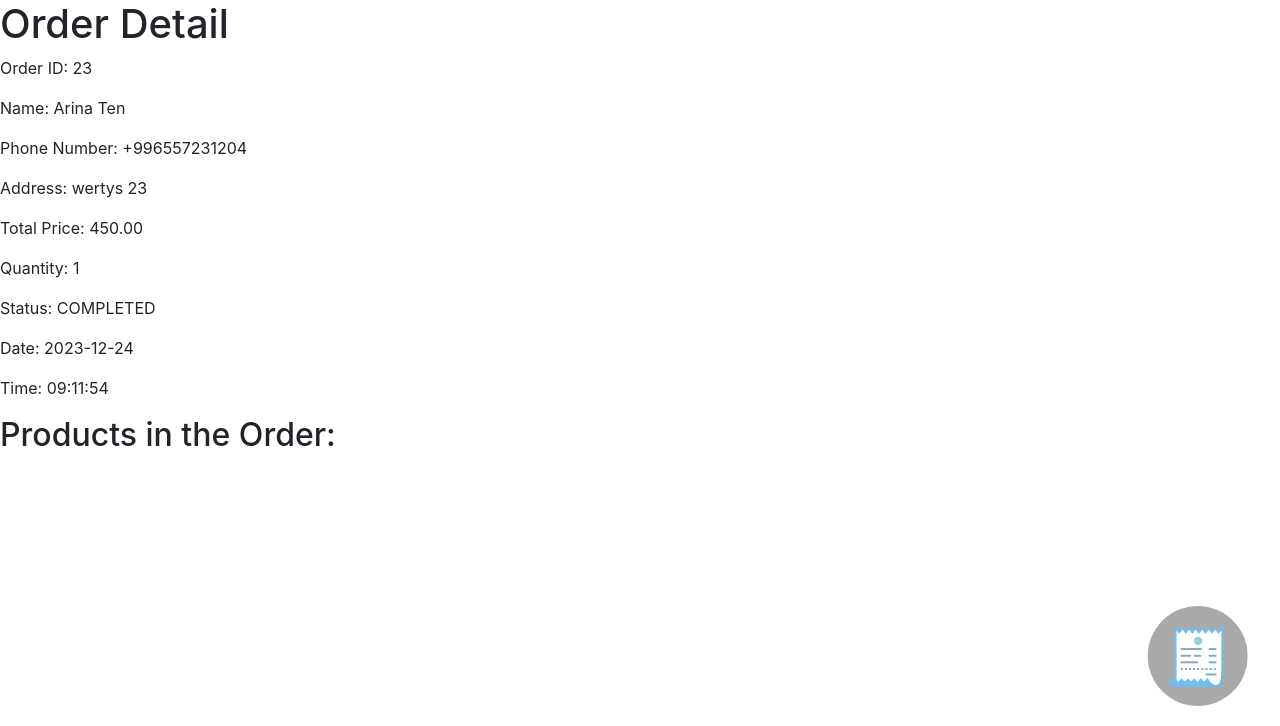
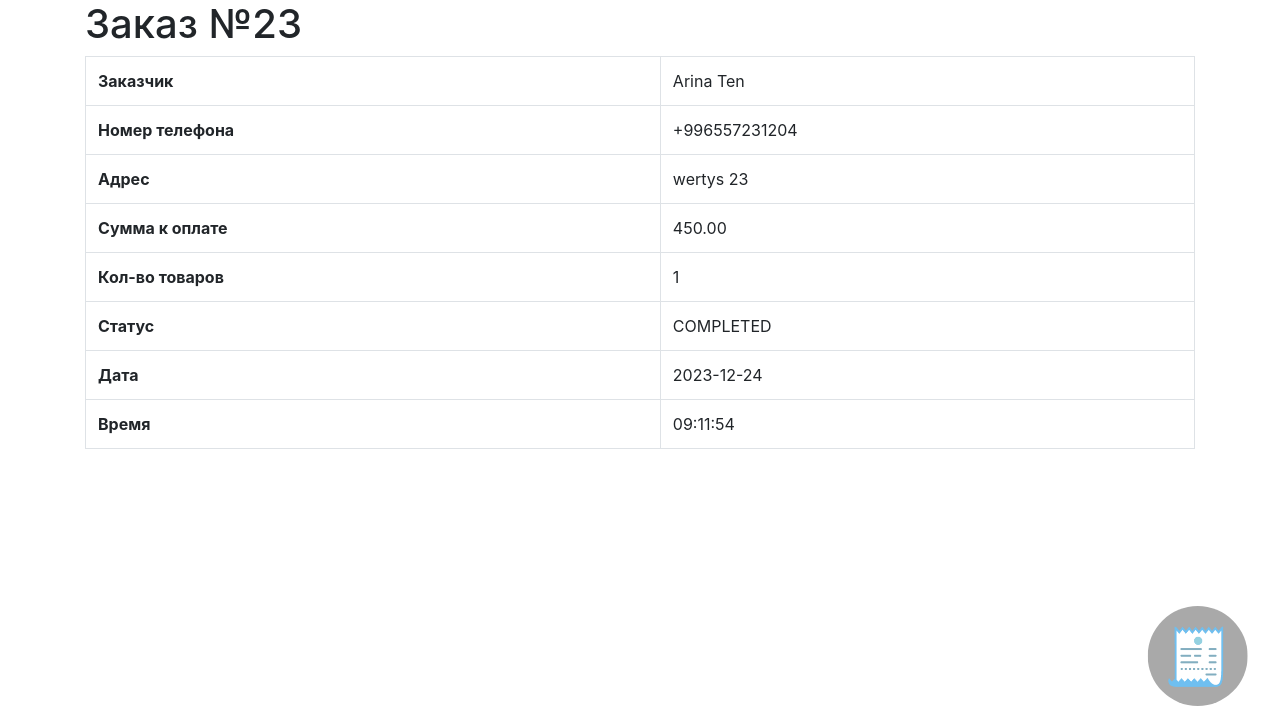
Before and after one commit to arina231204/neobook.challenge, a Django app: page /orders/23/ in a window 1280 px wide. Shown: the part 74-800 px from the top of the page. Run offline with Django 5.2, Linux system fonts and the light colour scheme; data comes from the database, SQL or seed files in the repository; both versions use the stored data as it was after the commit; some libraries are stand-ins or nearby versions.

Commit message:
14/14:Change the pdf look and order and fixed bugs

```diff
--- a/myapp/models.py
+++ b/myapp/models.py
@@ -9,6 +9,7 @@ class Category(models.Model):
         return self.name
 
 class Product(models.Model):
+
     category = models.ForeignKey(Category, on_delete=models.CASCADE)
     name = models.CharField(max_length=100)
     description = models.TextField()
@@ -16,6 +17,7 @@ class Product(models.Model):
     available = models.BooleanField(default=True)
     quantity_available = models.IntegerField()
     image = models.ImageField(upload_to='images/')
+
 
 
     def __str__(self):
@@ -31,10 +33,10 @@ class CartItem(models.Model):
 
 class Order(models.Model):
     STATUS_CHOICES = [
-        ('PENDING','PENDING'),
-        ('APPROVED', 'APPROVED'),
-        ('COMPLETED','COMPLETED'),
-        ('CANCEL','CANCEL'),
+        ('Нa расмотрении','PENDING'),
+        ('Делается', 'APPROVED'),
+        ('Доставлено','COMPLETED'),
+        ('Отменено','CANCEL'),
     ]
     session = models.ForeignKey(Session, on_delete=models.CASCADE)
     address = models.CharField(max_length=255)
@@ -43,7 +45,7 @@ class Order(models.Model):
     name = models.CharField(max_length=100)
     phone_number = models.CharField(max_length=20)
     created_at = models.DateTimeField(auto_now_add=True)
-    status = models.CharField(max_length=20, choices=STATUS_CHOICES, default='PENDING')
+    status = models.CharField(max_length=20, choices=STATUS_CHOICES, default='Нa расмотрении')
     cart_items = models.ManyToManyField('CartItem', blank=True)
 
     def __str__(self):
--- a/myapp/views.py
+++ b/myapp/views.py
@@ -1,13 +1,14 @@
 import os
+from io import BytesIO
 
-from django.shortcuts import render, redirect
 from django.http import HttpResponse
 from django.shortcuts import get_object_or_404
+from django.shortcuts import render, redirect
+from reportlab.pdfbase import pdfmetrics
+from reportlab.pdfbase.ttfonts import TTFont
 from reportlab.pdfgen import canvas
-from io import BytesIO
 
-from myproject import settings
-from .models import Product,Category,CartItem, OrderItem,Order, Category
+from .models import Product, CartItem, OrderItem, Order, Category
 
 
 def category_list(request):
@@ -79,6 +80,8 @@ def update_cart(request, item_id):
 
     return redirect('view_cart')
 
+from django.db.models import F
+
 def create_order(request):
     session_key = request.session.session_key
     cart_items = CartItem.objects.filter(session=session_key)
@@ -108,11 +111,21 @@ def create_order(request):
             phone_number=phone_number
         )
 
-        # Добавление содержимого корзины в OrderItem перед очисткой корзины
+        # Уменьшение количества продуктов на складе после оформления заказа
         for cart_item in cart_items:
+            product = cart_item.product
+            quantity_to_reduce = cart_item.quantity
+            product.quantity_available -= quantity_to_reduce  # Предполагается, что у продукта есть поле quantity
+            product.save()
+
+            # Или если у вас есть возможность использовать F-объекты для обновления в базе данных без извлечения объекта
+            # Примерно так:
+            # Product.objects.filter(id=product.id).update(quantity=F('quantity') - quantity_to_reduce)
+
+            # Создание записи OrderItem для каждого элемента корзины
             OrderItem.objects.create(
                 order=order,
-                product=cart_item.product,
+                product=product,
                 quantity=cart_item.quantity
             )
 
@@ -124,63 +137,15 @@ def create_order(request):
 
     return render(request, 'order.html', {'cart_items': cart_items})
 
+
 def view_all_orders(request):
     orders = Order.objects.all()
     return render(request, 'all_orders.html', {'orders': orders})
 
-# def generate_order_pdf(request, order_id):
-#     order = get_object_or_404(Order, pk=order_id)
-#
-#     response = HttpResponse(content_type='application/pdf')
-#     response['Content-Disposition'] = f'attachment; filename="order_{order.id}.pdf"'
-#
-#     pdf = canvas.Canvas(response)
-#
-#     # Установка шрифта DejaVuSans, поддерживающего кириллицу
-#     pdf.setFont("Times-Roman", 12)
-#
-#     pdf.drawString(100, 800, f"Order ID: {order.id}")
-#     pdf.drawString(100, 780, f"Name: {order.name}")
-#     pdf.drawString(100, 760, f"Phone Number: {order.phone_number}")
-#     pdf.drawString(100, 740, f"Address: {order.address}")
-#     pdf.drawString(100, 720, f"Total Price: {order.total_price}")
-#     pdf.drawString(100, 700, f"Quantity: {order.quantity}")
-#     pdf.drawString(100, 680, f"Status: {order.status}")
-#
-#     formatted_date = order.created_at.strftime('%Y-%m-%d')
-#     formatted_time = order.created_at.strftime('%H:%M:%S')
-#     pdf.drawString(100, 660, f"Date: {formatted_date}")
-#     pdf.drawString(100, 640, f"Time: {formatted_time}")
-#
-#     pdf.showPage()
-#     pdf.save()
-#     return response вот для справки def order_detail(request, order_id):
-#     order = Order.objects.get(pk=order_id)
-#     order_items = OrderItem.objects.filter(order=order)
-#     items_with_total = []
-#     for order_item in order_items:
-#         total = order_item.quantity * order_item.product.price
-#         items_with_total.append({
-#             'order_item': order_item,
-#             'total': total,
-#
-#         })
-#
-#     context = {
-#         'order': order,
-#         'items_with_total': items_with_total,
-#     }
-#
-#     return render(request, 'order_detail.html', context)
 
 
-from io import BytesIO
-from reportlab.pdfgen import canvas
-from reportlab.pdfbase.ttfonts import TTFont
-from reportlab.pdfbase import pdfmetrics
 
-from reportlab.lib.pagesizes import letter
-from reportlab.pdfgen import canvas
+
 
 def generate_order_pdf(request, order_id):
     order = get_object_or_404(Order, pk=order_id)
@@ -223,7 +188,7 @@ def generate_order_pdf(request, order_id):
         pdf.drawString(100, y_coordinate, text)
         y_coordinate -= 20
     image_path = 'media/images/k.png'  # Путь к вашему изображению
-    pdf.drawImage(image_path, 100, 500, width=200, height=100)
+    pdf.drawImage(image_path, 350,600, width=220, height=210)
     pdf.showPage()
     pdf.save()
 
--- a/templates/category_detail.html
+++ b/templates/category_detail.html
@@ -110,9 +110,9 @@
                     <img src="{{ product.image.url }}" class="card-img-top img-fluid" alt="{{ product.name }}">
                     <div class="card-body">
                         <h5 class="card-title">{{ product.name }}</h5>
-                        <p class="card-text">{{ product.price }} с</p>
+                        <p class="card-text">{{ product.price }} сом  за {{ product.description }}</p>
 
-                        {% if product.available %}
+                        {% if product.quantity_available != 0 %}
 
                         <form method="post" action="{% url 'add_to_cart' product.id %}">
                             {% csrf_token %}
@@ -125,7 +125,7 @@
                         </form>
 
                         {% else %}
-                            <p>Out of stock</p>
+                            <p>Пока нет в наличии</p>
                         {% endif %}
                     </div>
                 </div>
--- a/templates/order_detail.html
+++ b/templates/order_detail.html
@@ -5,8 +5,101 @@
 {% endblock %}
 
 {% block content %}
+    <div class="container">
+        <div class="order-info">
+            <h1>Заказ №{{ order.id }}</h1>
+            <div class="table-responsive">
+                <table class="table table-bordered">
+                    <tbody>
+                        <tr>
+                            <th scope="row">Заказчик</th>
+                            <td>{{ order.name }}</td>
+                        </tr>
+                        <tr>
+                            <th scope="row">Номер телефона</th>
+                            <td>{{ order.phone_number }}</td>
+                        </tr>
+                        <tr>
+                            <th scope="row">Адрес</th>
+                            <td>{{ order.address }}</td>
+                        </tr>
+                        <tr>
+                            <th scope="row">Сумма к оплате</th>
+                            <td>{{ order.total_price }}</td>
+                        </tr>
+                        <tr>
+                            <th scope="row">Кол-во товаров</th>
+                            <td>{{ order.quantity }}</td>
+                        </tr>
+                        <tr>
+                            <th scope="row">Статус</th>
+                            <td>{{ order.status }}</td>
+                        </tr>
+                        <tr>
+                            <th scope="row">Дата</th>
+                            <td>{{ order.created_at|date:"Y-m-d" }}</td>
+                        </tr>
+                        <tr>
+                            <th scope="row">Время</th>
+                            <td>{{ order.created_at|time:"H:i:s" }}</td>
+                        </tr>
+                    </tbody>
+                </table>
+            </div>
+        </div>
+
+      <div class="row">
+            <div class="col-md-12">
+                <div class="scrolling-wrapper">
+                    <ul class="list-unstyled d-flex flex-nowrap">
+                        {% for item_with_total in items_with_total %}
+                            <li class="col-md-3">
+                                <div class="card">
+                                    <div class="card-img-container">
+                                        <img class="card-img-top product-image" src="{{ item_with_total.order_item.product.image.url }}" alt="{{ item_with_total.order_item.product.name }}">
+                                    </div>
+                                    <div class="card-body">
+                                        <p class="card-text">{{ item_with_total.order_item.quantity }} x {{ item_with_total.order_item.product.name }} - {{ item_with_total.total }}</p>
+                                    </div>
+                                </div>
+                            </li>
+                        {% endfor %}
+                    </ul>
+                </div>
+            </div>
+        </div>
+<!-- Кнопка корзины -->
+    <div class="cart-button">
+        <a href="{% url 'order_pdf' order.id %}">
+            <div class="cart-icon"></div>
+        </a>
+    </div>
+
+
     <style>
+        .scrolling-wrapper {
 
+            overflow-x: auto;
+            white-space: nowrap;
+        }
+
+        .scrolling-wrapper .card {
+            display: inline-block;
+            width: 220px; /* Установите желаемую ширину карточки */
+            margin-right: 10px; /* Пространство между карточками */
+        }
+
+        .card-img-container {
+            overflow: hidden;
+            height: 200px; /* Установите желаемую высоту изображения */
+            width: 100%;
+        }
+
+        .card-img-top {
+            width: 100%;
+            height: auto;
+            object-fit: cover;
+        }
         .cart-button {
                     position: fixed;
                     bottom: 20px;
@@ -45,41 +138,5 @@
                         transform: translateX(20px); /* Позиция смещения вправо на 20px */
                     }
                 }
-</style>
-
-
-
-    <!-- Content specific to order detail -->
-    <h1>Order Detail</h1>
-    <p>Order ID: {{ order.id }}</p>
-    <p>Name: {{ order.name }}</p>
-    <p>Phone Number: {{ order.phone_number }}</p>
-    <p>Address: {{ order.address }}</p>
-    <p>Total Price: {{ order.total_price }}</p>
-    <p>Quantity: {{ order.quantity }}</p>
-    <p>Status: {{ order.status }}</p>
-    <!-- Дата создания заказа -->
-    <p>Date: {{ order.created_at|date:"Y-m-d" }}</p>
-
-    <!-- Время создания заказа -->
-    <p>Time: {{ order.created_at|time:"H:i:s" }}</p>
-
-    <!-- Товары в заказе -->
-    <h2>Products in the Order:</h2>
-<ul>
-    {% for item_with_total in items_with_total %}
-        <li>
-             {{ item_with_total.order_item.quantity }} x{{ order_item.product.name }} - {{ item_with_total.total }}
-            <!-- Выводим вычисленное значение -->
-
-        </li>
-    {% endfor %}
-</ul>
-
-    <!-- Placing the cart button within the body -->
-    <div class="cart-button">
-        <a href="{% url 'order_pdf' order.id %}">
-            <div class="cart-icon"></div>
-        </a>
-    </div>
+    </style>
 {% endblock %}
```
Also changed, not shown: templates/order.html (+19 -20 lines), db.sqlite3, media/images/111.jpeg (added), media/images/56.jpeg (added), media/images/56_hOZF5Ma.jpeg (added), media/images/k.png (added), media/images/Бородинскии-хлеб.jpeg (added), myapp/migrations/0012_alter_order_status.py (added), myapp/migrations/0013_auto_20231226_1701.py (added), myapp/migrations/0014_remove_product_unit.py (added).
